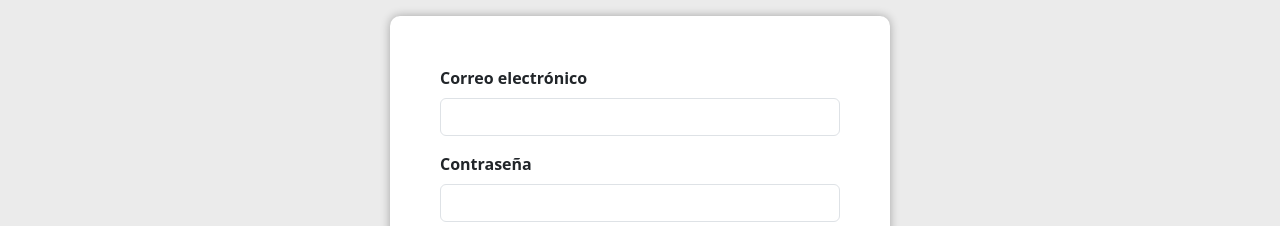
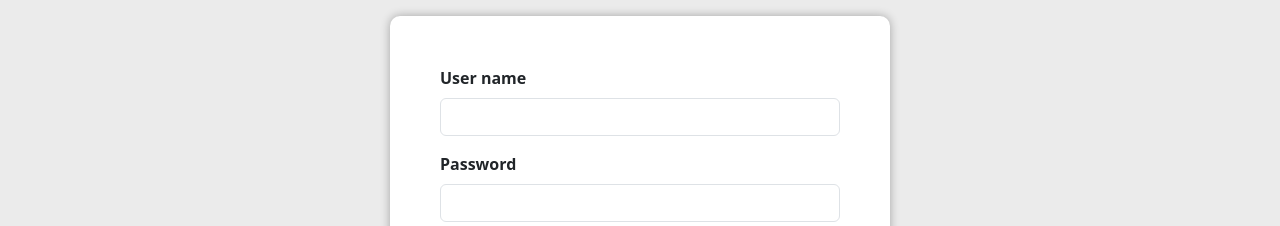
Before and after one commit to ArmandoDevCom/ecommerce_basic, a React (Vite) app: page /login in a window 1280 px wide. Shown: the part 284-510 px from the top of the page. Built offline with nearby package versions, Linux system fonts and the light colour scheme.

Commit message:
AuthService login completo

```diff
--- a/package.json
+++ b/package.json
@@ -14,7 +14,8 @@
     "bootstrap-icons": "^1.11.3",
     "react": "^18.2.0",
     "react-dom": "^18.2.0",
-    "react-router-dom": "^6.23.1"
+    "react-router-dom": "^6.23.1",
+    "sweetalert2": "^11.11.0"
   },
   "devDependencies": {
     "@types/react": "^18.2.66",
--- a/src/components/NavBar.jsx
+++ b/src/components/NavBar.jsx
@@ -5,7 +5,7 @@ const NavBar = () => {
 
 <nav className="navbar navbar-expand-lg bg-dark" data-bs-theme="dark" >
   <div className="container">
-  <NavLink class="navbar-brand" href="#">
+  <NavLink class="navbar-brand" to="/">
       <img src="/public/eshop.png" alt="eShop" width={30} height={30} />
     </NavLink>
     <button className="navbar-toggler" type="button" data-bs-toggle="collapse" data-bs-target="#navbarTogglerDemo01" aria-controls="navbarTogglerDemo01" aria-expanded="false" aria-label="Toggle navigation">
--- a/src/pages/LoginPage.jsx
+++ b/src/pages/LoginPage.jsx
@@ -1,6 +1,42 @@
 import { NavLink } from "react-router-dom"
+import { loginService } from "../services/authServices"
+import { useState } from "react"
+
+const initForm = {
+  user_name: "",
+  password: "",
+}
 
 const LoginPage = () => {
+  const [form, setForm] = useState(initForm)
+
+  const handleIniciarSesion = async (event) => {
+    event.preventDefault()
+
+    // console.log(form)
+
+    try {
+      const resp = await loginService(form)
+      console.log(resp.data.data)
+
+    } catch (error) {
+        console.log(error.response.data.msg)
+    }
+  }
+
+    const handleChange = (e) => {
+      console.log(e.target.name)
+      console.log(e.target.value)
+
+      setForm(
+        {
+          ...form,
+          [e.target.name]: e.target.value
+        }
+      )
+
+    }
+
   return (
     <>
       <div className="contenedor_formularioiniciosesion">
@@ -9,15 +45,14 @@ const LoginPage = () => {
   </a>
   <h1>Iniciar sesión</h1>
   <p>¿No tienes cuenta?<a href="/signin"> Regístrate aquí</a></p>
-  <form className="formulario_iniciosesion">
+  <form className="formulario_iniciosesion" onSubmit={handleIniciarSesion}>
     <div className="mb-3">
-      <label htmlFor="exampleInputEmail1" className="form-label">Correo electrónico</label>
-      <input type="email" className="form-control" id="exampleInputEmail1" aria-describedby="emailHelp" required />
-      <div id="emailHelp" className="form-text"></div>
+      <label htmlFor="imputUserName" className="form-label">User name</label>
+      <input type="text" className="form-control" id="imputUserName" aria-describedby="emailHelp" name="user_name" value={form.user_name} onChange={handleChange}/>
     </div>
     <div className="mb-3">
-      <label htmlFor="exampleInputPassword1" className="form-label">Contraseña</label>
-      <input type="password" className="form-control" id="exampleInputPassword1" required />
+      <label htmlFor="inputPassword" className="form-label">Password</label>
+      <input type="password" className="form-control" id="inputPassword" name="password" value={form.password} onChange={handleChange}/>
     </div>
     <div className="d-grid gap-2">
       <button type="submit" className="btn btn-primary">Iniciar sesión</button>
--- /dev/null
+++ b/src/services/authServices.js
@@ -0,0 +1,15 @@
+import axios from "axios"
+
+const loginService = async (form) => {
+
+    // const form = {
+    //     user_name: "Falso123",
+    //     password: "Falso123"
+    // }
+
+   const resp = await axios.post("https://ecommerce-basic-api.onrender.com/auth/iniciar_sesion", form)
+
+   return resp;
+}
+
+export { loginService }
```
Also changed, not shown: 2 other files (tests, documents, lock files or other folders).
